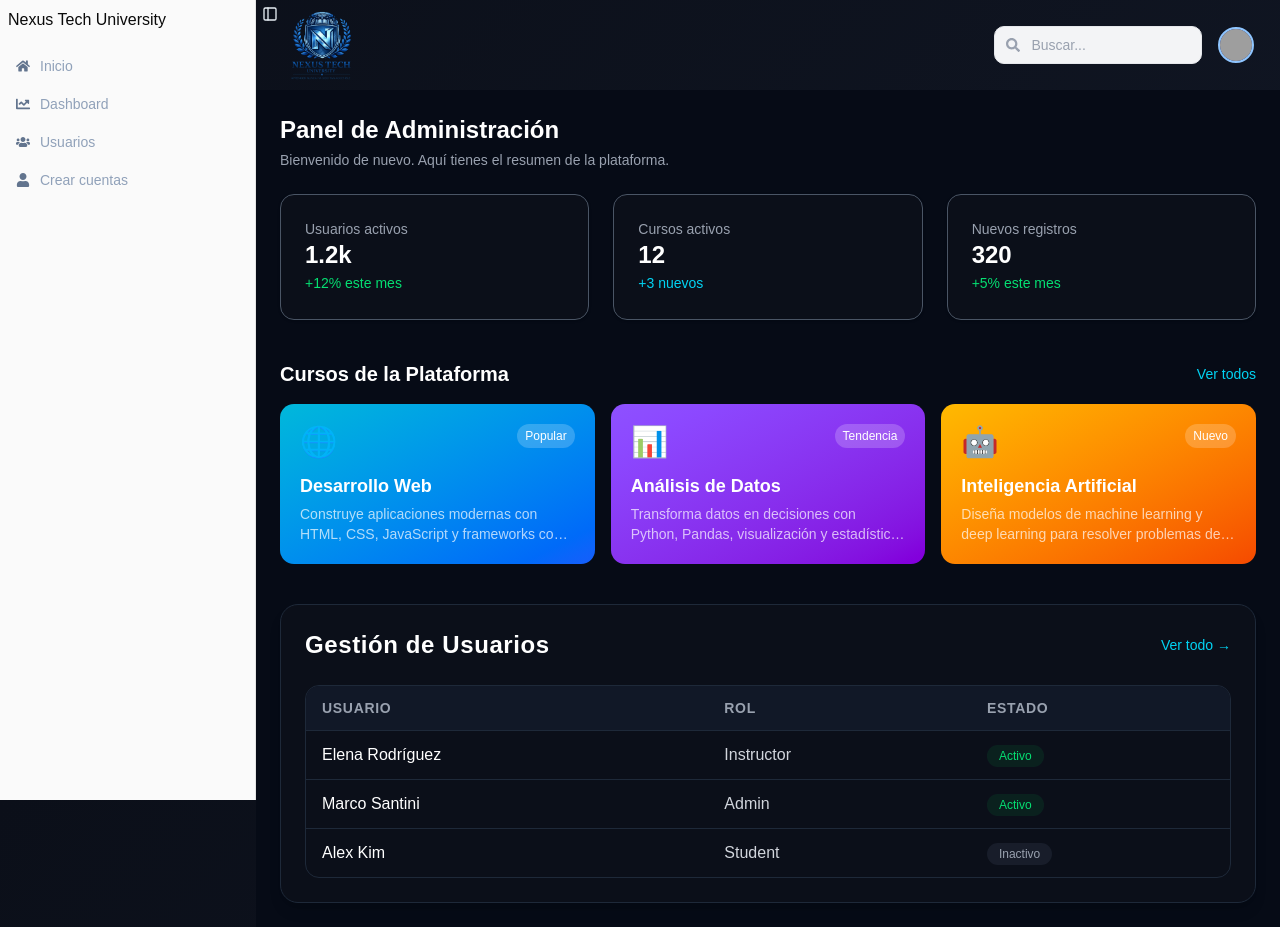
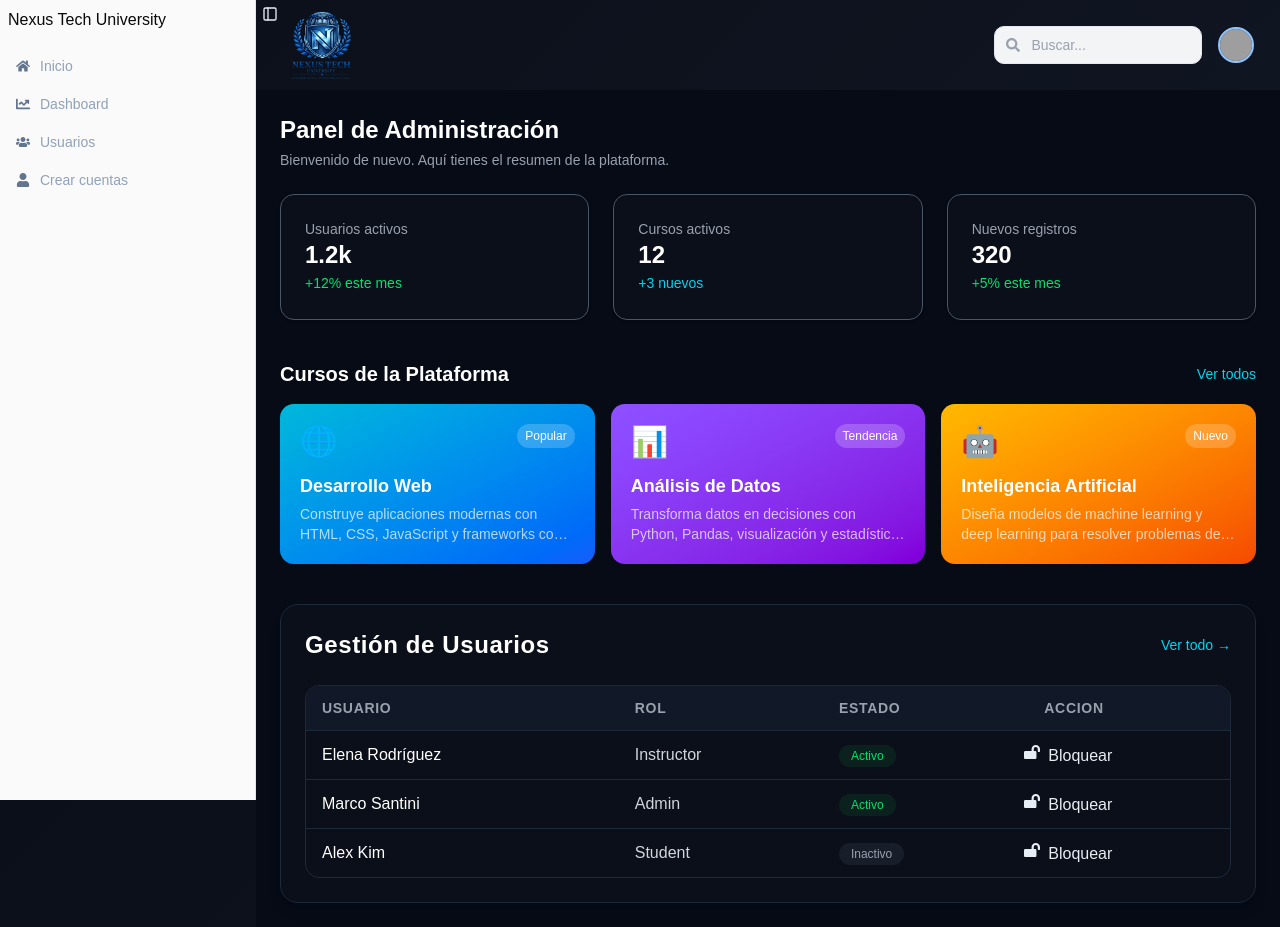
Before and after one commit to ChrisPY-31/UniversityTech, a React (Vite) app: page /dashboard in a window 1280 px wide. Built offline with nearby package versions, Linux system fonts and the light colour scheme; no server answers; sample sign-in values are in the browser's storage; grey boxes are pictures that could not be loaded.

Commit message:
se agregaron rutas nuevas

```diff
--- a/src/Components/Manager/Users.jsx
+++ b/src/Components/Manager/Users.jsx
@@ -7,21 +7,21 @@ import {
   PaginationPrevious,
 } from "@/components/ui/pagination";
 import { useState } from "react";
+import { FaLock, FaLockOpen, FaUserAltSlash } from "react-icons/fa";
 
-const Users = ({showPagination = true }) => {
+const Users = ({ showPagination = true }) => {
   const [page, setPage] = useState(1);
+  const [isBlock, setIsBlock] = useState(false);
   const perPage = 5;
 
   const totalPages = Math.ceil(usuarios.length / perPage);
 
-  const data = usuarios.slice(
-    (page - 1) * perPage,
-    page * perPage
-  );
+  const data = usuarios.slice((page - 1) * perPage, page * perPage);
+
+  const handleBlockUser = () => {};
 
   return (
     <div className="mt-10 bg-[#0B0F19] p-6 rounded-2xl shadow-lg border border-gray-800">
-
       <div className="flex justify-between items-center mb-6">
         <h2 className="text-2xl font-semibold text-white tracking-wide">
           Gestión de Usuarios
@@ -33,12 +33,12 @@ const Users = ({showPagination = true }) => {
 
       <div className="overflow-hidden rounded-xl border border-gray-800 cursor-pointer">
         <table className="w-full text-left">
-
           <thead>
             <tr className="bg-[#111827] text-gray-400 text-sm uppercase tracking-wider">
               <th className="py-3 px-4">Usuario</th>
               <th className="px-4">Rol</th>
               <th className="px-4">Estado</th>
+              <th className="px-5">Accion</th>
             </tr>
           </thead>
 
@@ -52,9 +52,7 @@ const Users = ({showPagination = true }) => {
                   {user.nombre}
                 </td>
 
-                <td className="px-4 text-gray-300">
-                  {user.rol}
-                </td>
+                <td className="px-4 text-gray-300">{user.rol}</td>
 
                 <td className="px-4">
                   <span
@@ -67,24 +65,38 @@ const Users = ({showPagination = true }) => {
                     {user.estado}
                   </span>
                 </td>
-
+                <td>
+                  <button
+                    onClick={()=>handleBlockUser(user.id)}
+                  >
+                    {isBlock ? (
+                      <div className="flex gap-2">
+                        <FaLock className="block" />
+                        <p>Activar</p>
+                      </div>
+                    ) : (
+                      <div className="flex gap-2">
+                        <FaLockOpen className="block" />
+                        <p >Bloquear</p>
+                      </div>
+                    )}
+                  </button>
+                </td>
               </tr>
             ))}
           </tbody>
-
         </table>
       </div>
-
-
       {showPagination && (
         <Pagination className="mt-6">
           <PaginationContent>
-
             <PaginationItem>
               <PaginationPrevious
                 onClick={() => setPage(page - 1)}
                 className={
-                page === 1 ? "pointer-events-none opacity-50" : "cursor-pointer"
+                  page === 1
+                    ? "pointer-events-none opacity-50"
+                    : "cursor-pointer"
                 }
               />
             </PaginationItem>
@@ -105,11 +117,9 @@ const Users = ({showPagination = true }) => {
                 }
               />
             </PaginationItem>
-
           </PaginationContent>
         </Pagination>
       )}
-
     </div>
   );
 };
--- a/src/Components/Navigate.jsx
+++ b/src/Components/Navigate.jsx
@@ -68,11 +68,9 @@ export const Navigate = ({ isAuth }) => {
                 )}
               </div>
             ) : (
-              <div>
-                <button className="btn-primary">
-                  <Link to={"sign-in"}>Inicio de Sesion</Link>
+                <button className="btn-primary cursor-pointer" onClick={()=> navi("sign-in")}>
+                  Inicio de sesion
                 </button>
-              </div>
             )}
           </div>
         </div>
--- a/src/Services/personService.js
+++ b/src/Services/personService.js
@@ -1,5 +1,12 @@
 import { API_URL } from "@/api";
 import axios from "axios";
+
+const getPageUsers = async ()=>{
+  const response = await axios.get(`${API_URL}/persons` ,{
+    withCredentials:true,
+  });
+  return response
+}
 
 const getPerson = async (idPerson) => {
   try {
@@ -34,4 +41,4 @@ const updatePerson = async (idPerson, person) => {
   }
 };
 
-export { getPerson, updatePerson, savePerson };
+export {getPageUsers, getPerson, updatePerson, savePerson };
--- a/src/Services/videosService.js
+++ b/src/Services/videosService.js
@@ -2,8 +2,8 @@ import { API_URL } from "@/api";
 import axios from "axios";
 
 
-export const saveVideo =  async (video){
-    const response =
+export const saveVideo =  async (video)=>{
+    const response = await axios.post(`${API_URL}`)
 }
 
 export const patchVideoCourse = async (id , videoUrl) =>{
--- a/src/hooks/useUser.js
+++ b/src/hooks/useUser.js
@@ -1,4 +1,4 @@
-import { getPerson } from "@/Services/personService";
+import { getPageUsers, getPerson } from "@/Services/personService";
 import { useEffect, useState } from "react";
 import { useDispatch } from "react-redux";
 import { setUser } from "@/store/Reducer/UserSlice";
@@ -7,6 +7,16 @@ export const useUser = () => {
   const id = localStorage.getItem("idUser");
   const isLoggedIn = localStorage.getItem("isLoggedIn");
   const dispatch = useDispatch();
+
+   const getAllUsers = async(id) =>{
+    try{
+      const users = await getPageUsers();
+      console.log(users)
+    }catch(error){
+      throw error;
+    }
+  }
+
 
   const getUserFetch = async () => {
     const fetchUser = await getPerson(id);
@@ -20,8 +30,5 @@ export const useUser = () => {
     }
   }, [id, isLoggedIn]);
 
-
-
-
-  return { isLoggedIn};
+  return {getAllUsers , isLoggedIn};
 };
```
Lines whose indentation alone changed are shown as unchanged.
